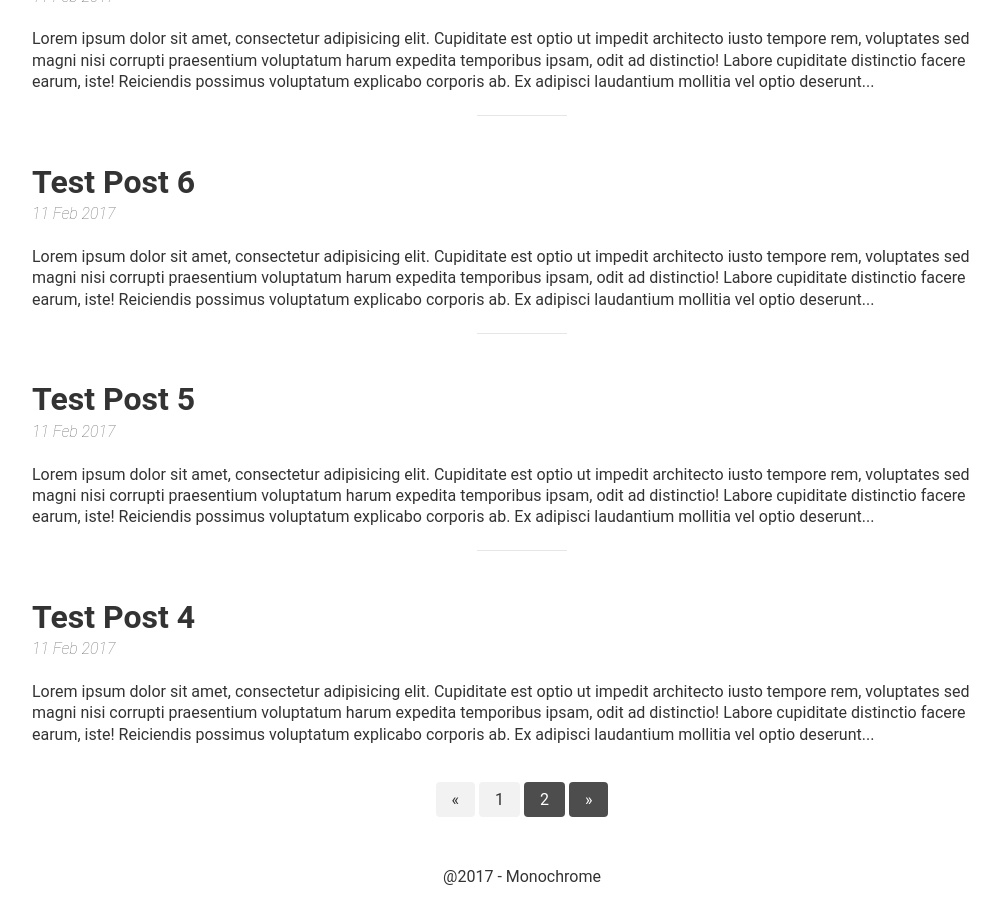
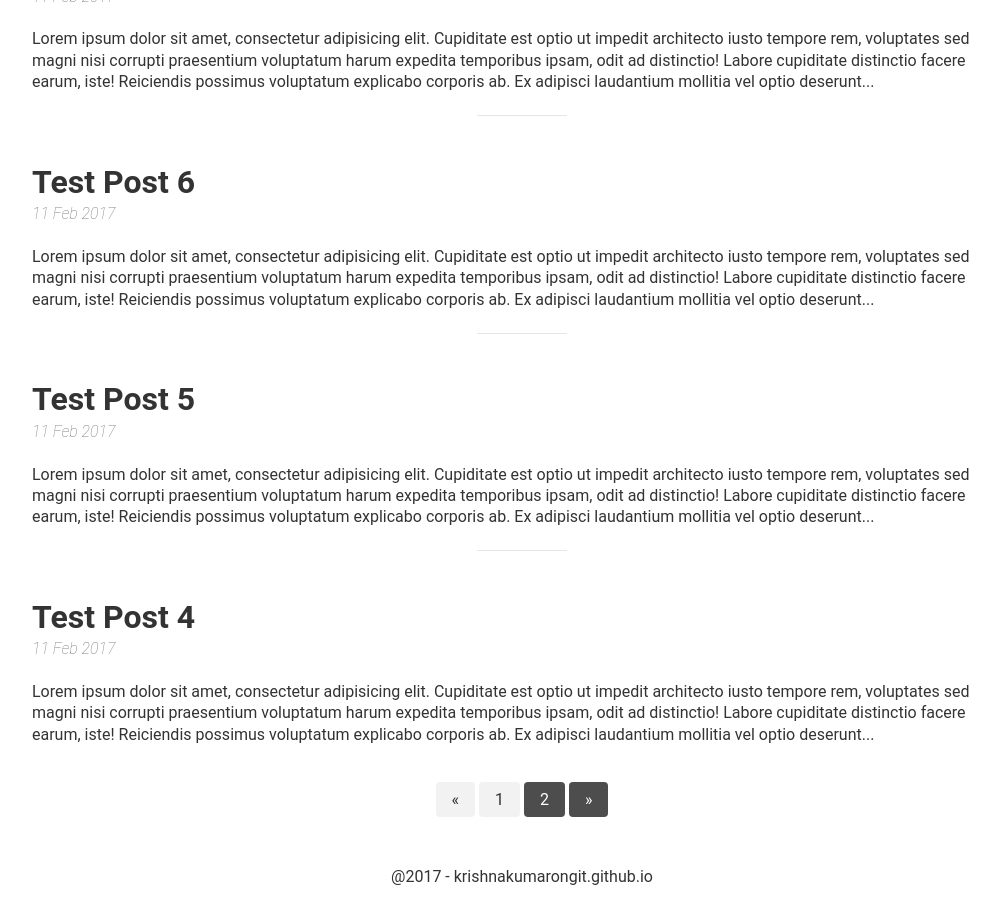
Before and after one commit to krishnakumarongit/krishnakumarongit.github.io, a Jekyll site: the page built from index.html, in a window 1280 px wide and 900 px high, scrolled down 1077 px. Shown: the whole window, without its empty margins (118-1118 px from the left). Built offline with Jekyll 4.4.1, drawn with Linux system fonts in a browser that asks for light colours; the list of posts is cut into pages by our own code; some of the changed text lies outside the part shown.

Commit message:
new changes

```diff
--- a/_includes/footer.html
+++ b/_includes/footer.html
@@ -1 +1 @@
-<footer><span>@2017 - Monochrome</span></footer>
+<footer><span>@2017 - krishnakumarongit.github.io</span></footer>
--- a/_includes/head.html
+++ b/_includes/head.html
@@ -3,17 +3,11 @@
 	<meta charset="UTF-8"/>
 	<meta name="viewport" content="width=device-width, initial-scale=1.0, maximum-scale=1">
 	<meta name="generator" content="Jekyll">
-
 	<title>{%if page.title %}{{ page.title }}{% else %}{{ site.title }}{% endif %}</title>
-  <meta name="description" content="{%if page.description %}{{ page.description }}{% else %}{{ site.description }}{% endif %}">
-
+    <meta name="description" content="{%if page.description %}{{ page.description }}{% else %}{{ site.description }}{% endif %}">
 	<!-- CSS & fonts -->
 	<link rel="stylesheet" href="{{ "/css/main.css" | prepend: site.baseurl | replace: '//', '/' }}">
-
-	<!-- RSS -->
-	<link href="/atom.xml" type="application/atom+xml" rel="alternate" title="ATOM Feed" />
-
-  <!-- Favicon -->
-  <link rel="shortcut icon" type="image/png" href="img/favicon.png">
+    <!-- Favicon -->
+    <link rel="shortcut icon" type="image/png" href="img/favicon.png">
 
 </head>
--- a/_includes/link.html
+++ b/_includes/link.html
@@ -1,2 +1,2 @@
-<a href="https://github.com/thereviewindex/monochrome/archive/master.zip">Download</a>
-<a href="https://github.com/thereviewindex/monochrome">Project on Github</a>
+<!-- <a href="https://github.com/thereviewindex/monochrome/archive/master.zip">Download</a>
+<a href="https://github.com/thereviewindex/monochrome">Project on Github</a> -->
```
Also changed, not shown: 1 other file.
